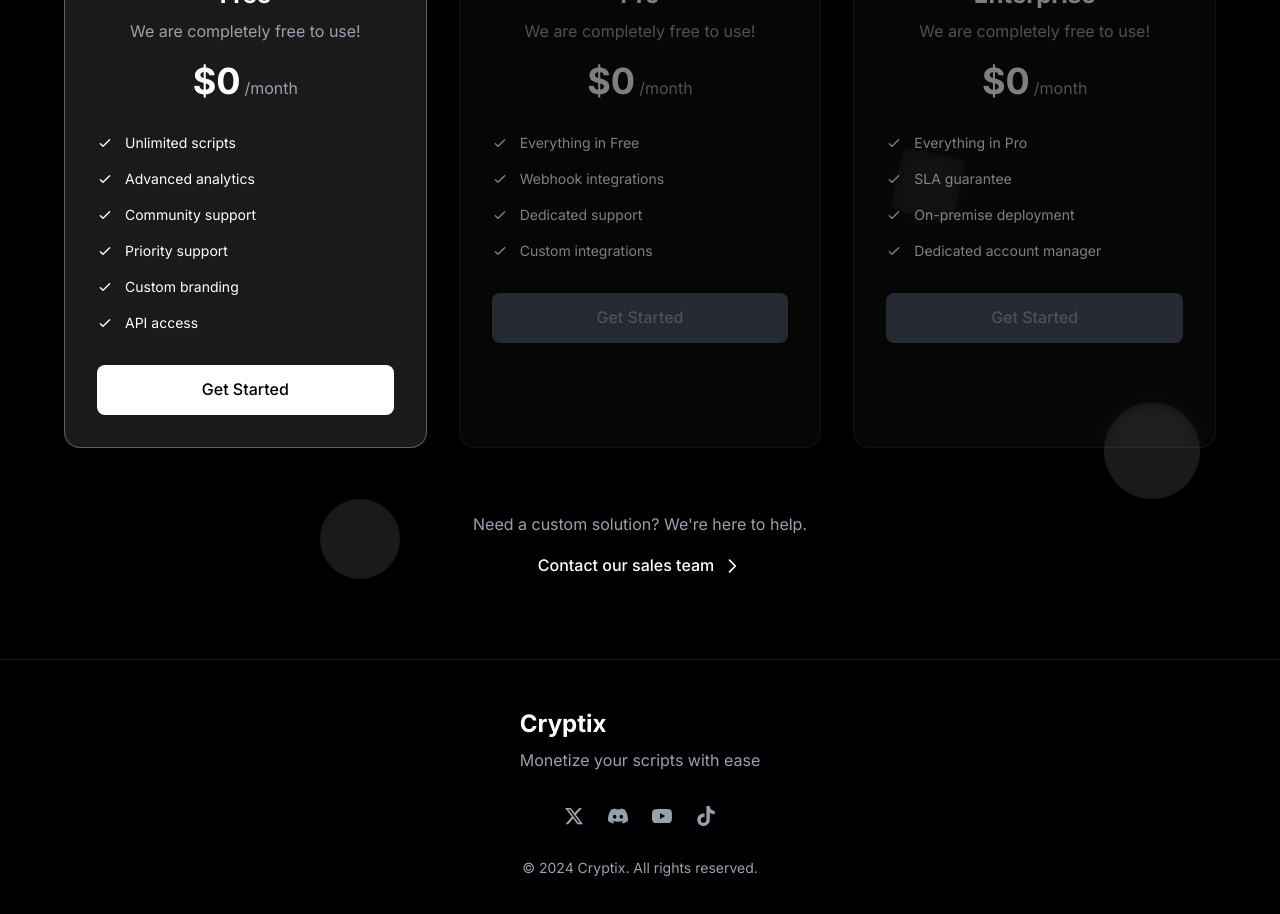
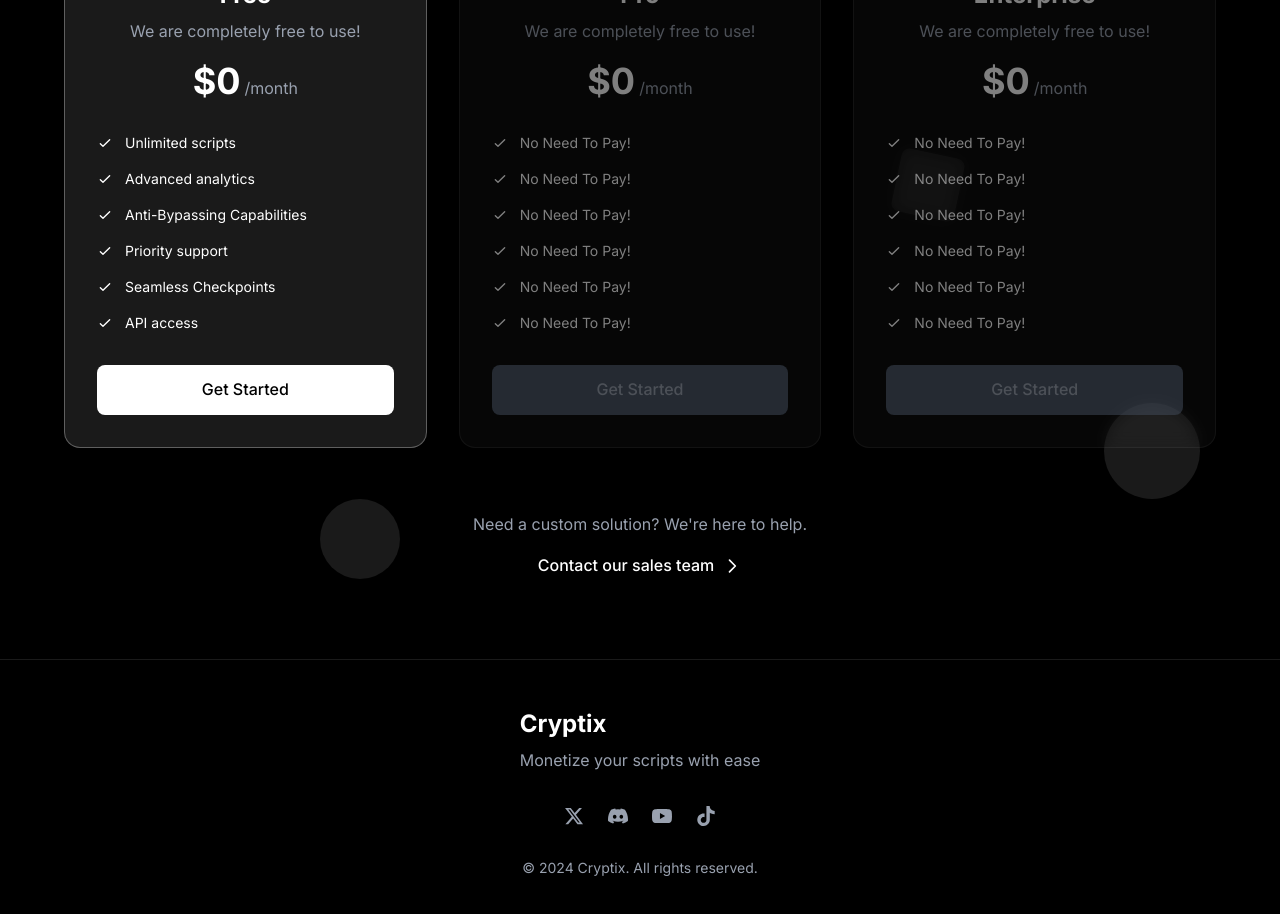
Before and after one commit to whiteshards/cryptix, a Next.js app in the folder cryptix/: page / in a window 1280 px wide. Shown: the part 1820-2734 px from the top of the page. Built offline with nearby package versions, Linux system fonts and the light colour scheme.

Commit message:
minor fixes

```diff
--- a/cryptix/app/components/Pricing.js
+++ b/cryptix/app/components/Pricing.js
@@ -51,9 +51,9 @@
       features: [
         { text: "Unlimited scripts", included: true },
         { text: "Advanced analytics", included: true },
-        { text: "Community support", included: true },
+        { text: "Anti-Bypassing Capabilities", included: true },
         { text: "Priority support", included: true },
-        { text: "Custom branding", included: true },
+        { text: "Seamless Checkpoints", included: true },
         { text: "API access", included: true }
       ],
       cta: "Get Started",
@@ -66,10 +66,12 @@
       period: "/month",
       description: "We are completely free to use!",
       features: [
-        { text: "Everything in Free", included: true },
-        { text: "Webhook integrations", included: true },
-        { text: "Dedicated support", included: true },
-        { text: "Custom integrations", included: true }
+        { text: "No Need To Pay!", included: true },
+        { text: "No Need To Pay!", included: true },
+        { text: "No Need To Pay!", included: true },
+        { text: "No Need To Pay!", included: true },
+        { text: "No Need To Pay!", included: true },
+        { text: "No Need To Pay!", included: true }
       ],
       cta: "Get Started",
       popular: false,
@@ -81,10 +83,12 @@
       period: "/month",
       description: "We are completely free to use!",
       features: [
-        { text: "Everything in Pro", included: true },
-        { text: "SLA guarantee", included: true },
-        { text: "On-premise deployment", included: true },
-        { text: "Dedicated account manager", included: true }
+        { text: "No Need To Pay!", included: true },
+        { text: "No Need To Pay!", included: true },
+        { text: "No Need To Pay!", included: true },
+        { text: "No Need To Pay!", included: true },
+        { text: "No Need To Pay!", included: true },
+        { text: "No Need To Pay!", included: true }
       ],
       cta: "Get Started",
       popular: false,
```
